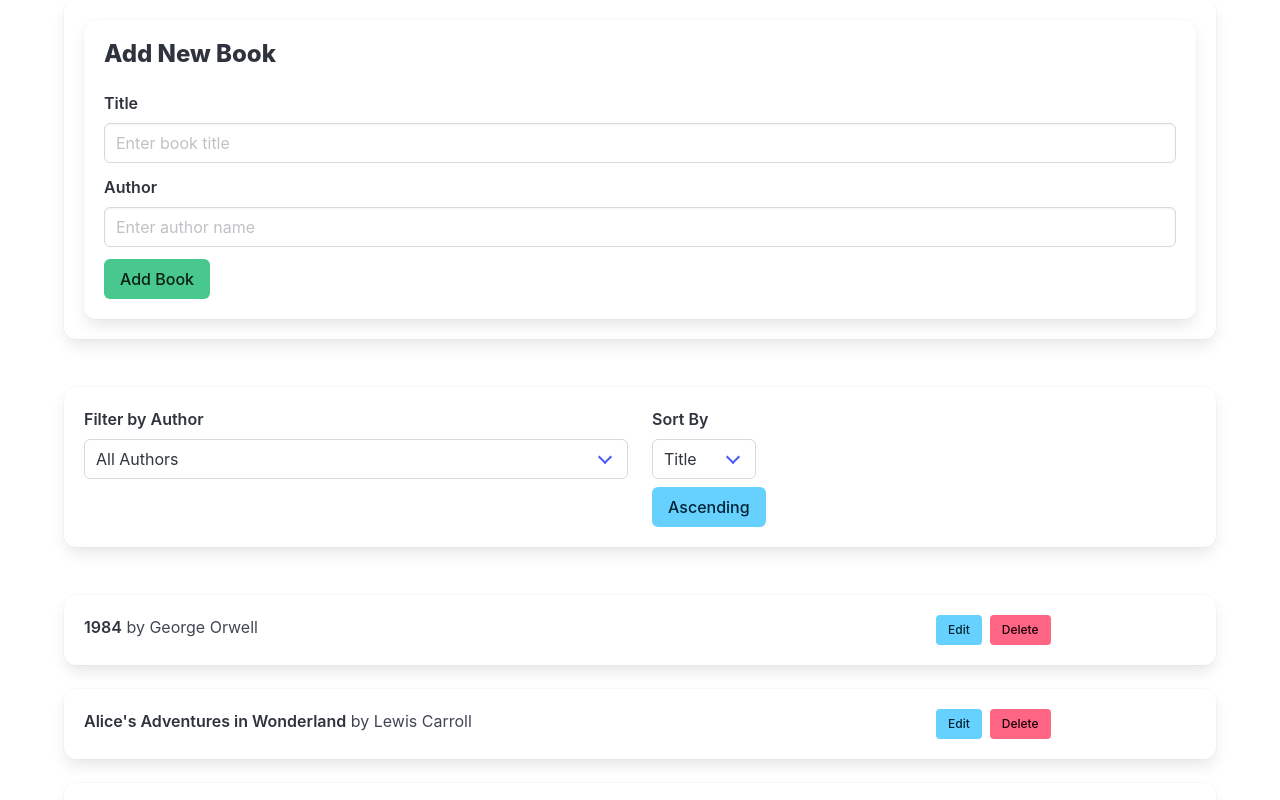
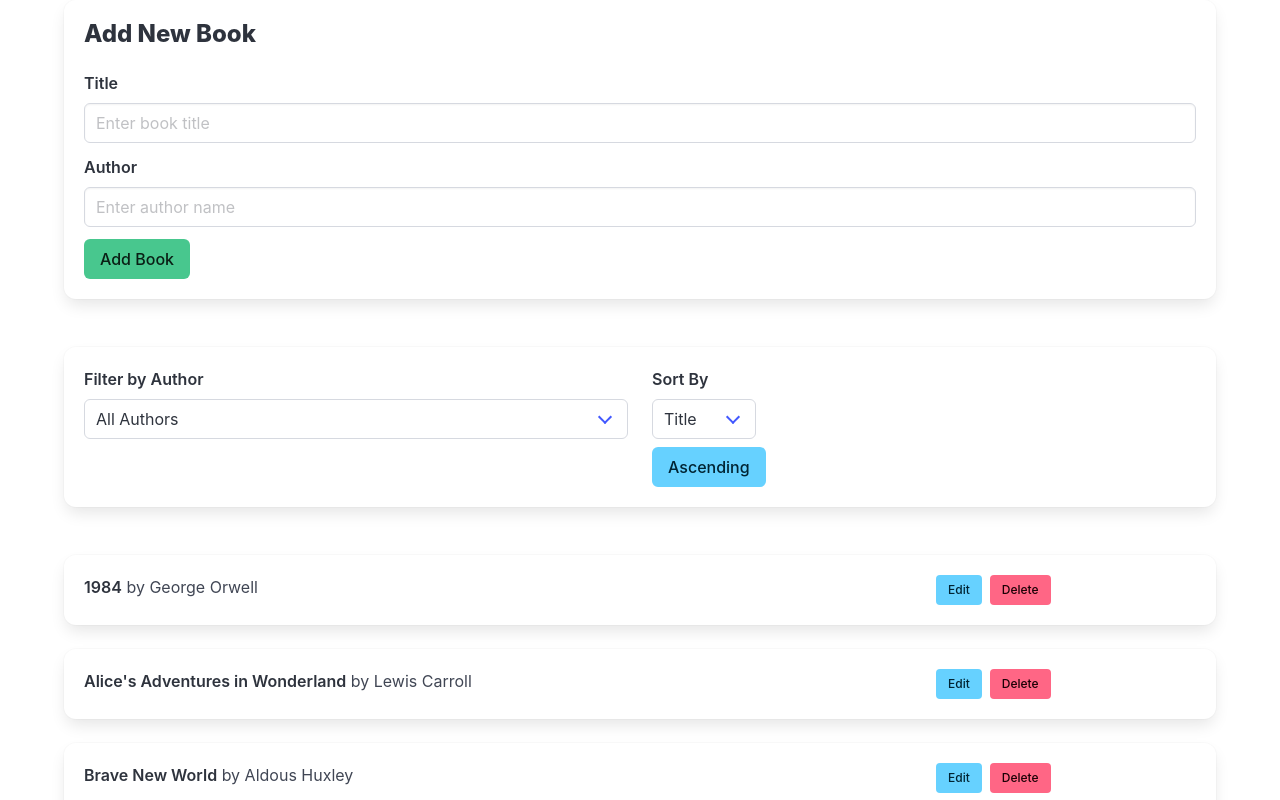
Before and after one commit to ikocherovets/react_book-store, a React (Vite) app: page / in a window 1280 px wide. Shown: the top 800 px of the page. Built offline with nearby package versions, Linux system fonts and the light colour scheme; data requests are answered from the project's data file.

Commit message:
remove box from BookApp

```diff
--- a/src/components/BookApp/BookApp.tsx
+++ b/src/components/BookApp/BookApp.tsx
@@ -70,7 +70,7 @@ export const BookApp: React.FC = () => {
 
   return (
     <div className="container">
-      <div className="box mb-6">
+      <div className="mb-6">
         <BookForm
           bookToEdit={bookToEdit}
           onSubmit={bookToEdit ? handleEditBook : handleAddBook}
```
